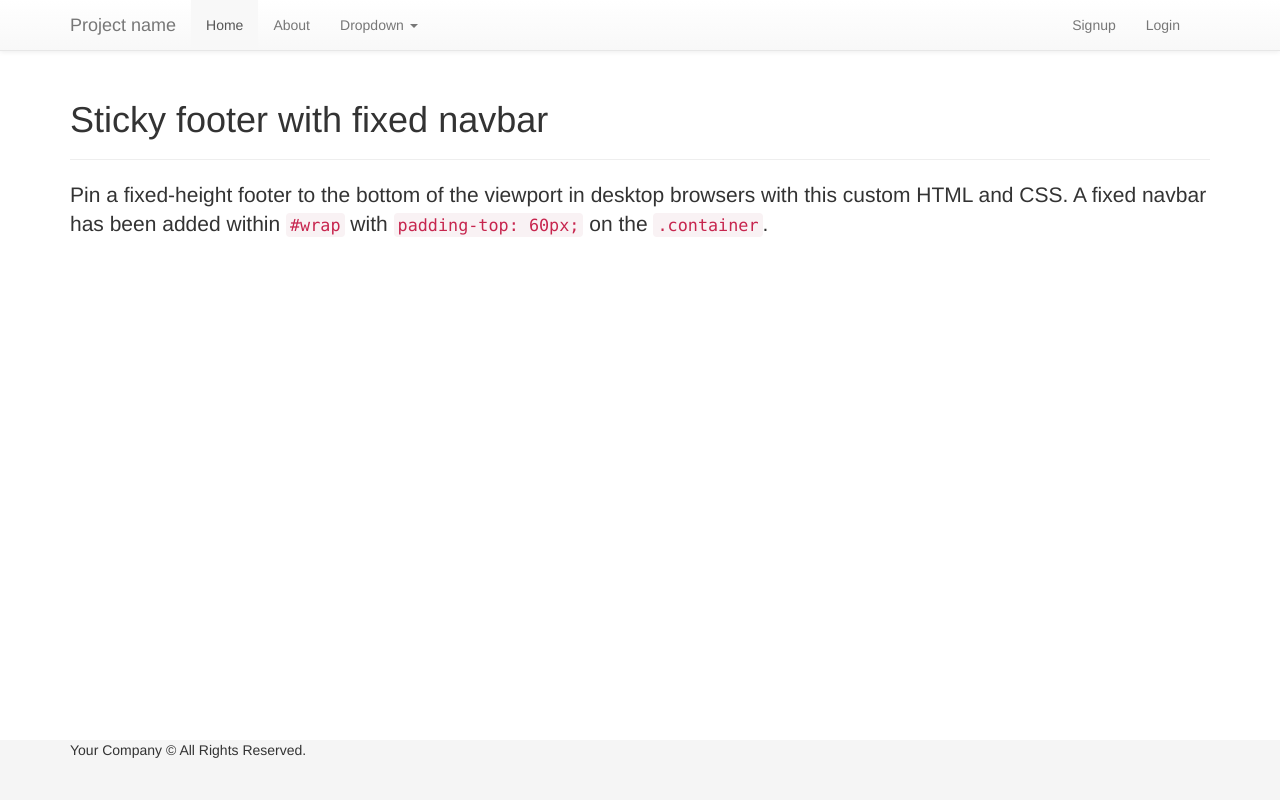
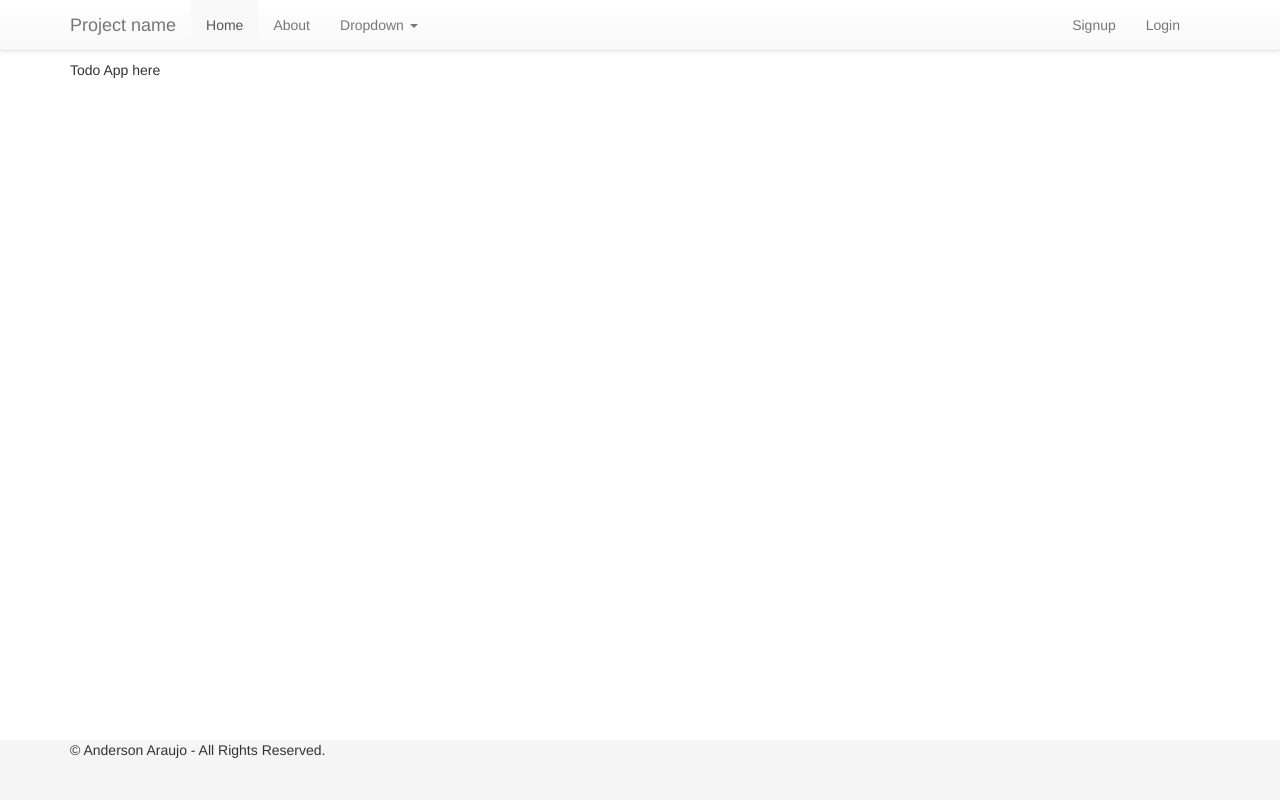
Before and after one commit to AndersonFirmino/TodoPy, a Flask app: page / in a window 1280 px wide. Run offline with Flask 2, Linux system fonts and the light colour scheme; some libraries are stand-ins or nearby versions.

Commit message:
Rascunhando projeto

```diff
--- a/app.py
+++ b/app.py
@@ -42,7 +42,8 @@ def login_required(test):
 
 @app.route('/')
 def home():
-    return render_template('pages/placeholder.home.html')
+    #return render_template('pages/placeholder.home.html')
+    return render_template('todo_app/index.html')
 
 
 @app.route('/about')
--- a/static/js/script.js
+++ b/static/js/script.js
@@ -1,3 +1,12 @@
+
+var app = (function(){
+  function app(){};
+
+  return app;
+})();
+
+
+
 (function() {
-
+  console.log("Versão do jQuery: "+ $().jquery);
 }).call(this);
--- a/templates/layouts/main.html
+++ b/templates/layouts/main.html
@@ -97,7 +97,7 @@
 
   <div id="footer">
     <div class="container">
-      <p>Your Company &copy; All Rights Reserved.</p>
+      <p>&copy; Anderson Araujo - All Rights Reserved.</p>
       {% block footer %}{% endblock %}
     </div>
   </div>
--- /dev/null
+++ b/templates/todo_app/index.html
@@ -0,0 +1,8 @@
+{% extends 'layouts/main.html' %}
+{% block title %}Home{% endblock %}
+{% block content %}
+
+<div>Todo App here</div>
+
+
+{% endblock %}
```
